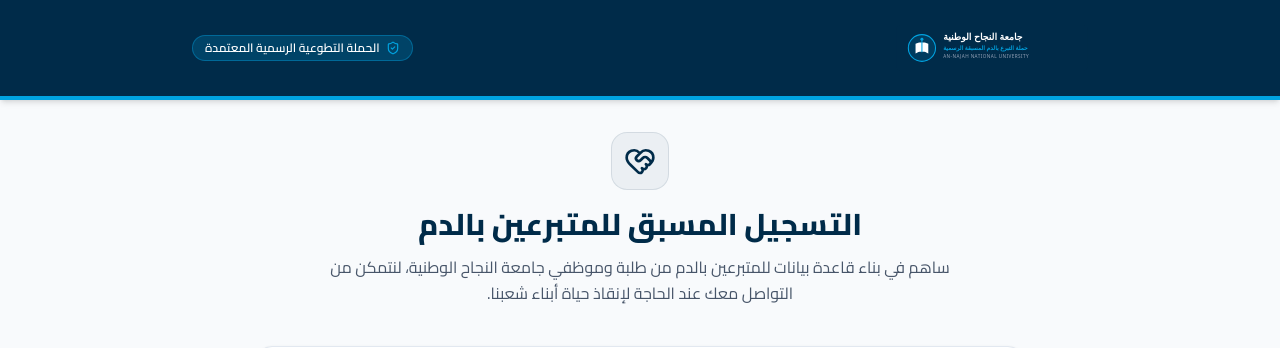
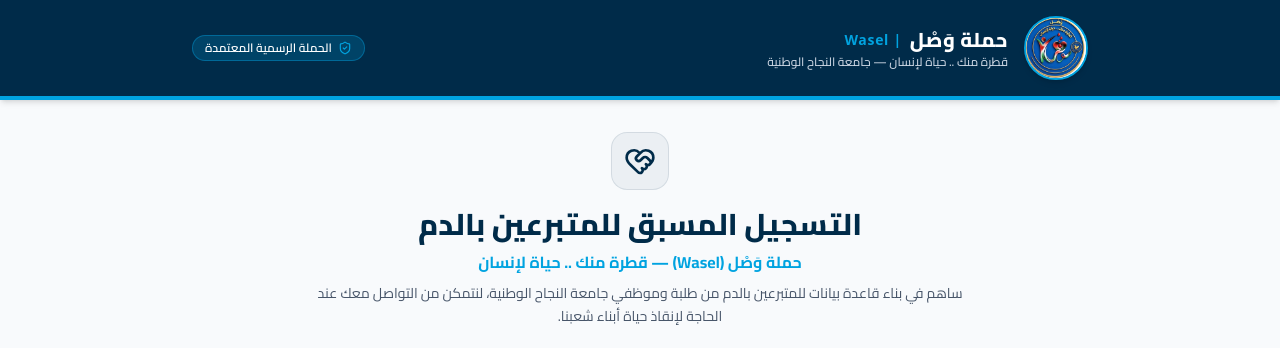
Before and after one commit to AnasAlshame/najah-blood-donor-preregistration, a Next.js app: page / in a window 1280 px wide. Shown: the top 348 px of the page. Built offline with nearby package versions, Linux system fonts and the light colour scheme; no server answers.

Commit message:
feat(branding): add official Wasel campaign logo, update header, and brand title

```diff
--- a/src/app/layout.tsx
+++ b/src/app/layout.tsx
@@ -10,13 +10,13 @@
 });
 
 export const metadata: Metadata = {
-  title: 'التسجيل المسبق للمتبرعين بالدم | جامعة النجاح الوطنية',
+  title: 'حملة وَصْل | Wasel — التسجيل المسبق للمتبرعين بالدم | جامعة النجاح الوطنية',
   description:
-    'الحملة الرسمية للتسجيل المسبق للمتبرعين بالدم من طلبة وموظفي جامعة النجاح الوطنية لبناء قاعدة بيانات تطوعية.',
+    'حملة وَصْل الرسمية للتسجيل المسبق للمتبرعين بالدم من طلبة وموظفي جامعة النجاح الوطنية — قطرة منك .. حياة لإنسان.',
   openGraph: {
-    title: 'التسجيل المسبق للمتبرعين بالدم | جامعة النجاح الوطنية',
+    title: 'حملة وَصْل | Wasel — جامعة النجاح الوطنية',
     description:
-      'ساهم في بناء قاعدة بيانات المتبرعين بالدم المعتمدة بجامعة النجاح الوطنية.',
+      'حملة وَصْل: قطرة منك .. حياة لإنسان. ساهم في بناء قاعدة بيانات المتبرعين بالدم المعتمدة بجامعة النجاح الوطنية.',
     locale: 'ar_PS',
     type: 'website',
   },
--- a/src/app/page.tsx
+++ b/src/app/page.tsx
@@ -19,24 +19,38 @@
 
   return (
     <main className="min-h-screen flex flex-col justify-between">
-      {/* Official Top Institutional Header */}
-      <header className="bg-[#002B49] text-white py-6 px-4 border-b-4 border-[#00A3E0] shadow-md">
-        <div className="max-w-4xl mx-auto flex flex-col md:flex-row items-center justify-between gap-4">
-          <div className="flex items-center gap-4">
-            <div className="relative w-48 h-12">
+      {/* Official Top Institutional Header with Wasel Campaign Branding */}
+      <header className="bg-[#002B49] text-white py-4 px-4 border-b-4 border-[#00A3E0] shadow-md">
+        <div className="max-w-4xl mx-auto flex flex-row items-center justify-between gap-4">
+          <div className="flex items-center gap-3 md:gap-4">
+            <div className="relative w-14 h-14 md:w-16 md:h-16 shrink-0 rounded-full overflow-hidden border-2 border-[#00A3E0] shadow-md bg-white">
               <Image
-                src="/images/najah-logo.svg"
-                alt="شعار جامعة النجاح الوطنية"
+                src="/images/wasel-logo.jpg"
+                alt="شعار حملة وَصْل الرسمية"
                 fill
                 priority
-                className="object-contain"
+                className="object-cover"
               />
             </div>
+            <div>
+              <div className="flex items-center gap-2">
+                <span className="text-lg md:text-xl font-black text-white tracking-wide">
+                  حملة وَصْل
+                </span>
+                <span className="text-xs md:text-sm font-semibold text-[#00A3E0] font-sans tracking-wider">
+                  | Wasel
+                </span>
+              </div>
+              <p className="text-[11px] md:text-xs text-slate-300 font-medium">
+                قطرة منك .. حياة لإنسان — جامعة النجاح الوطنية
+              </p>
+            </div>
           </div>
-          <div className="text-center md:text-left">
+
+          <div className="hidden sm:block text-left">
             <span className="inline-flex items-center gap-1.5 px-3 py-1 rounded-full text-xs font-semibold bg-[#00A3E0]/20 text-white border border-[#00A3E0]/40">
               <ShieldCheck className="w-3.5 h-3.5 text-[#00A3E0]" />
-              الحملة التطوعية الرسمية المعتمدة
+              الحملة الرسمية المعتمدة
             </span>
           </div>
         </div>
@@ -47,10 +61,13 @@
         <div className="inline-flex items-center justify-center p-3 bg-[#002B49]/5 rounded-2xl mb-4 border border-[#002B49]/10">
           <HeartHandshake className="w-8 h-8 text-[#002B49]" />
         </div>
-        <h1 className="text-2xl md:text-3xl font-extrabold text-[#002B49] mb-3">
+        <h1 className="text-2xl md:text-3xl font-extrabold text-[#002B49] mb-2">
           التسجيل المسبق للمتبرعين بالدم
         </h1>
-        <p className="text-sm md:text-base text-[#475569] max-w-2xl mx-auto leading-relaxed">
+        <p className="text-sm md:text-base font-bold text-[#00A3E0] mb-2">
+          حملة وَصْل (Wasel) — قطرة منك .. حياة لإنسان
+        </p>
+        <p className="text-xs md:text-sm text-[#475569] max-w-2xl mx-auto leading-relaxed">
           ساهم في بناء قاعدة بيانات للمتبرعين بالدم من طلبة وموظفي جامعة النجاح الوطنية، لنتمكن من التواصل معك عند الحاجة لإنقاذ حياة أبناء شعبنا.
         </p>
       </section>
--- a/src/app/success/page.tsx
+++ b/src/app/success/page.tsx
@@ -7,20 +7,27 @@
   return (
     <div className="min-h-screen flex flex-col justify-between bg-[#F8FAFC]">
       {/* Official Top Institutional Header */}
-      <header className="bg-[#002B49] text-white py-6 px-4 border-b-4 border-[#00A3E0] shadow-md">
-        <div className="max-w-4xl mx-auto flex flex-col md:flex-row items-center justify-between gap-4">
-          <div className="relative w-48 h-12">
-            <Image
-              src="/images/najah-logo.svg"
-              alt="شعار جامعة النجاح الوطنية"
-              fill
-              priority
-              className="object-contain"
-            />
+      <header className="bg-[#002B49] text-white py-4 px-4 border-b-4 border-[#00A3E0] shadow-md">
+        <div className="max-w-4xl mx-auto flex flex-row items-center justify-between gap-4">
+          <div className="flex items-center gap-3">
+            <div className="relative w-12 h-12 shrink-0 rounded-full overflow-hidden border-2 border-[#00A3E0] shadow-md bg-white">
+              <Image
+                src="/images/wasel-logo.jpg"
+                alt="شعار حملة وَصْل الرسمية"
+                fill
+                priority
+                className="object-cover"
+              />
+            </div>
+            <div>
+              <span className="text-base font-black text-white">حملة وَصْل</span>
+              <span className="text-xs font-semibold text-[#00A3E0] mr-1.5 font-sans">| Wasel</span>
+              <p className="text-[10px] text-slate-300">جامعة النجاح الوطنية</p>
+            </div>
           </div>
           <span className="inline-flex items-center gap-1.5 px-3 py-1 rounded-full text-xs font-semibold bg-[#00A3E0]/20 text-white border border-[#00A3E0]/40">
             <ShieldCheck className="w-3.5 h-3.5 text-[#00A3E0]" />
-            الحملة التطوعية الرسمية المعتمدة
+            الحملة الرسمية المعتمدة
           </span>
         </div>
       </header>
```
Also changed, not shown: public/images/wasel-logo.jpg (added).
